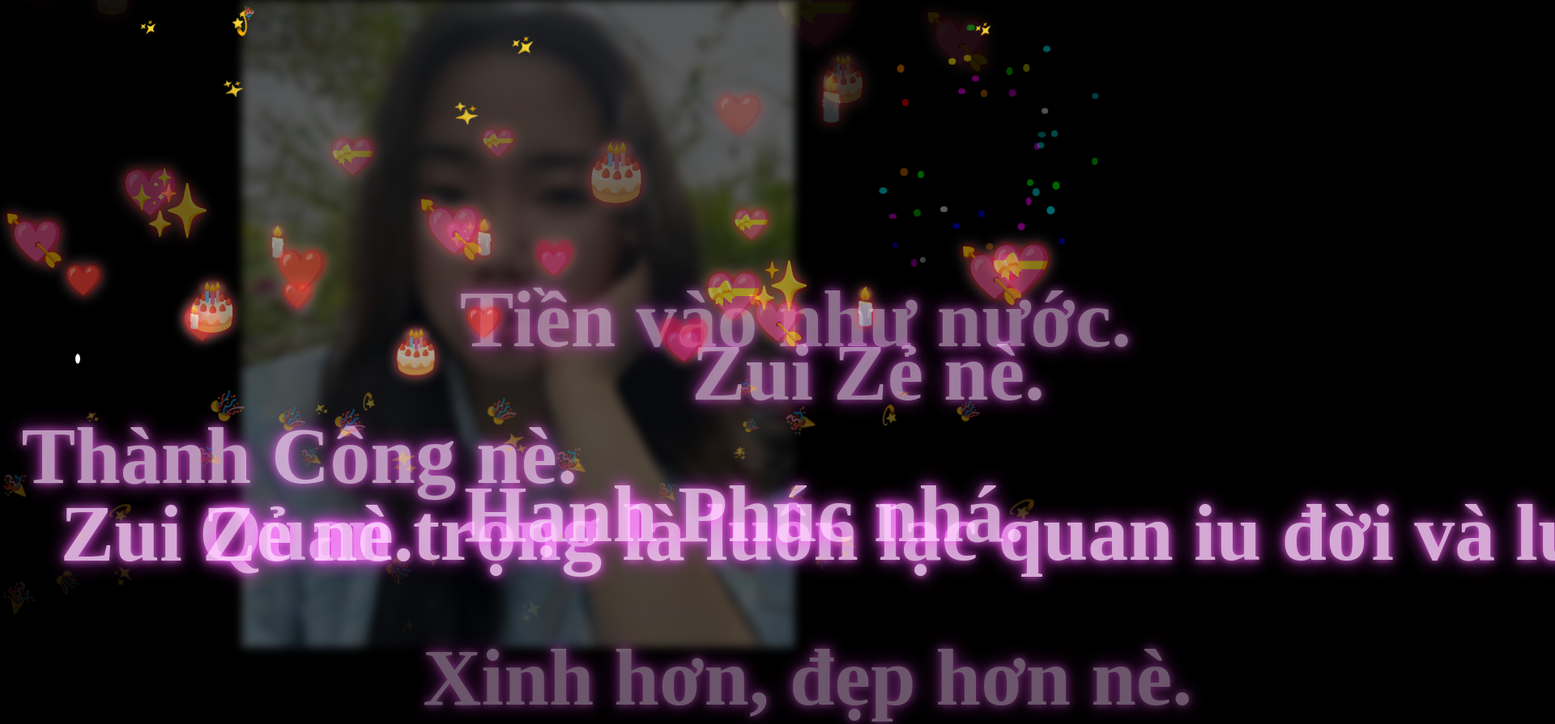
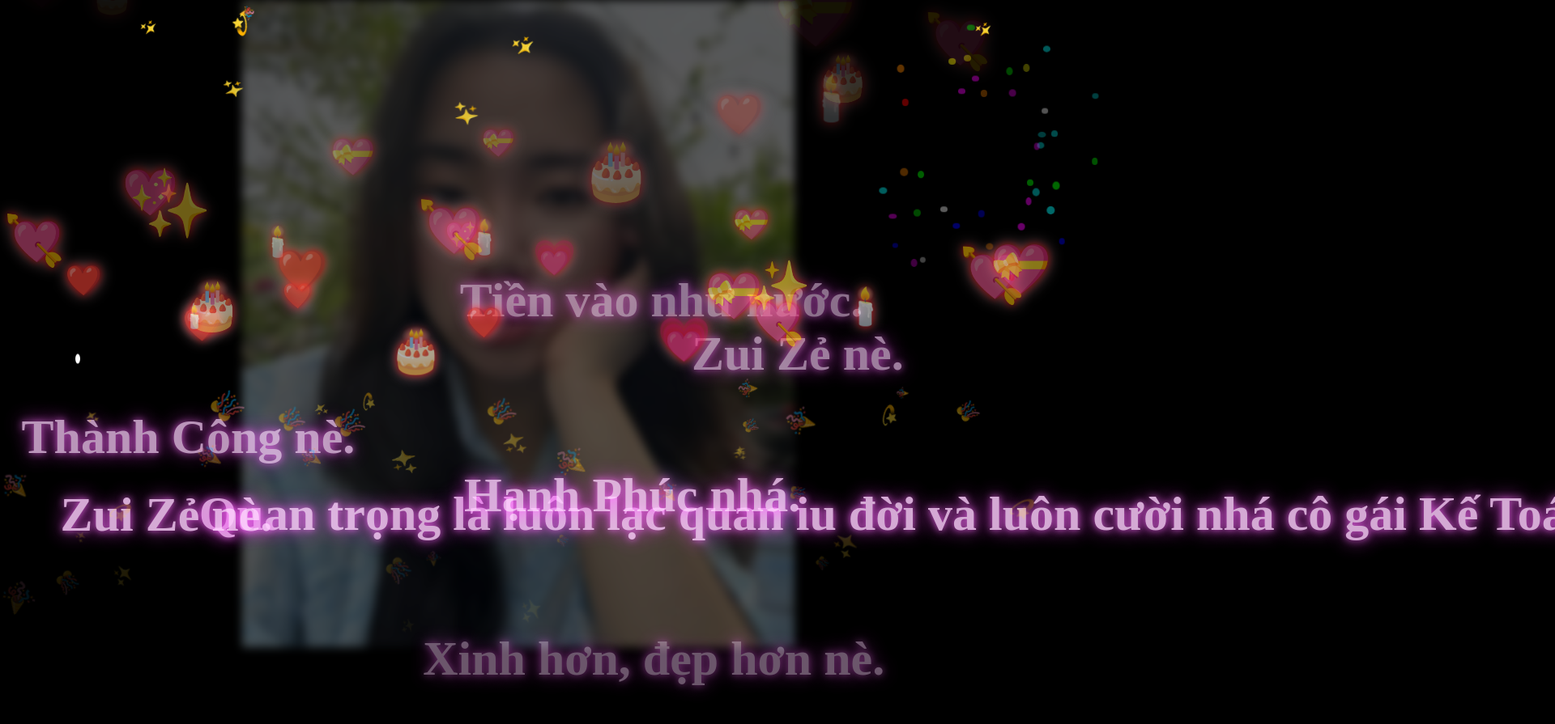
Before and after one commit to HunterTri/QUYNH, a plain HTML site: page index.html in a window 1280 px wide. Shown: the top 895 px of the page at 81% size, 1920 px wide, since content can reach past the window. After the commit the page ends 849 px from the top, so only its background shows below. Drawn offline with Linux system fonts and the light colour scheme.

Commit message:
Update index2.html

```diff
--- a/index.html
+++ b/index.html
@@ -11,7 +11,7 @@ body { margin: 0; overflow: hidden; background: black; } body::before { content:
 .text {
     position: absolute;
     color: #ffccff;
-    font-size: clamp(50px, 8vw, 100px);
+    font-size: clamp(30px, 6vw, 60px);
     font-weight: bold;
     white-space: nowrap;
     text-shadow: 0 0 10px #ff73ff, 0 0 25px #ff40ff;
```
